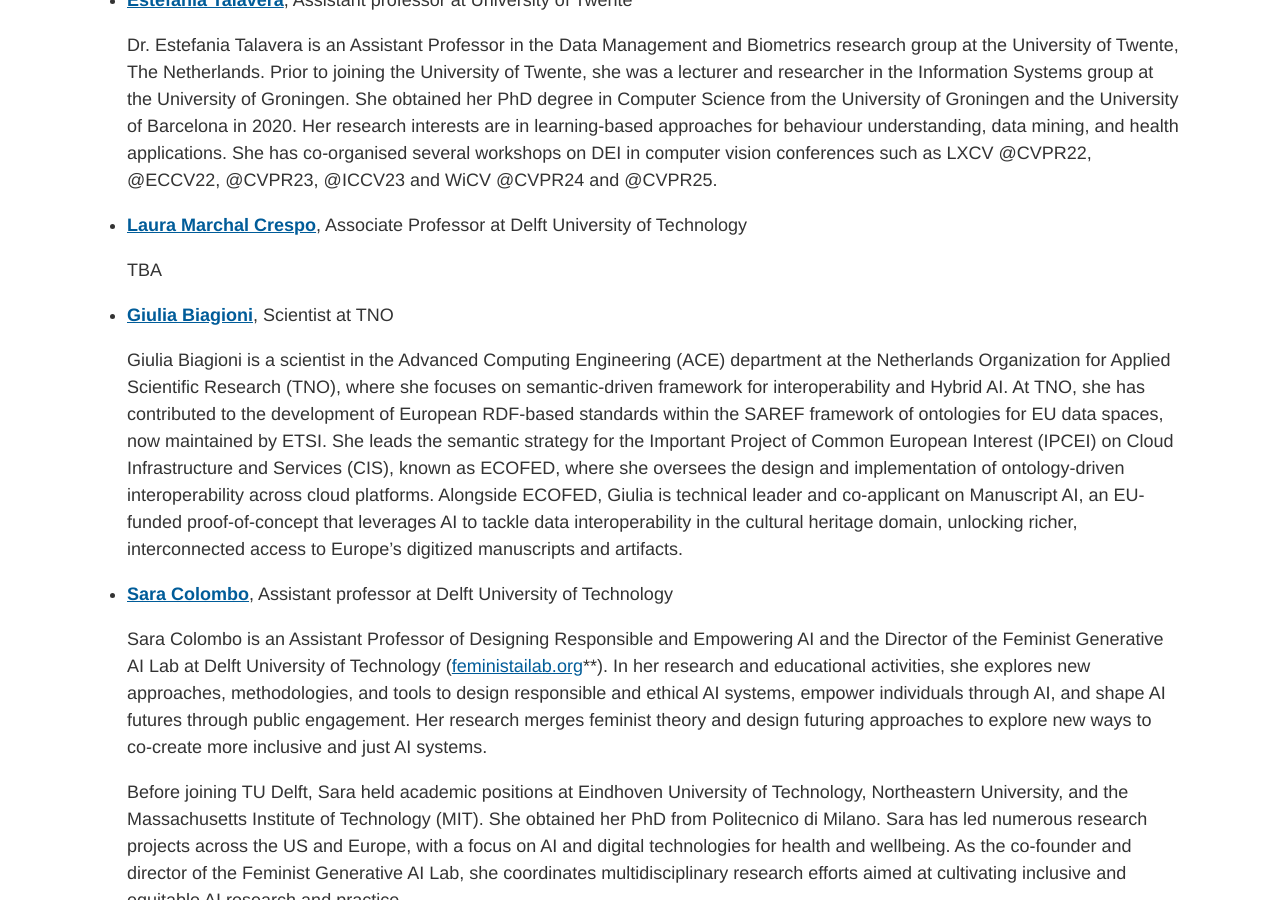
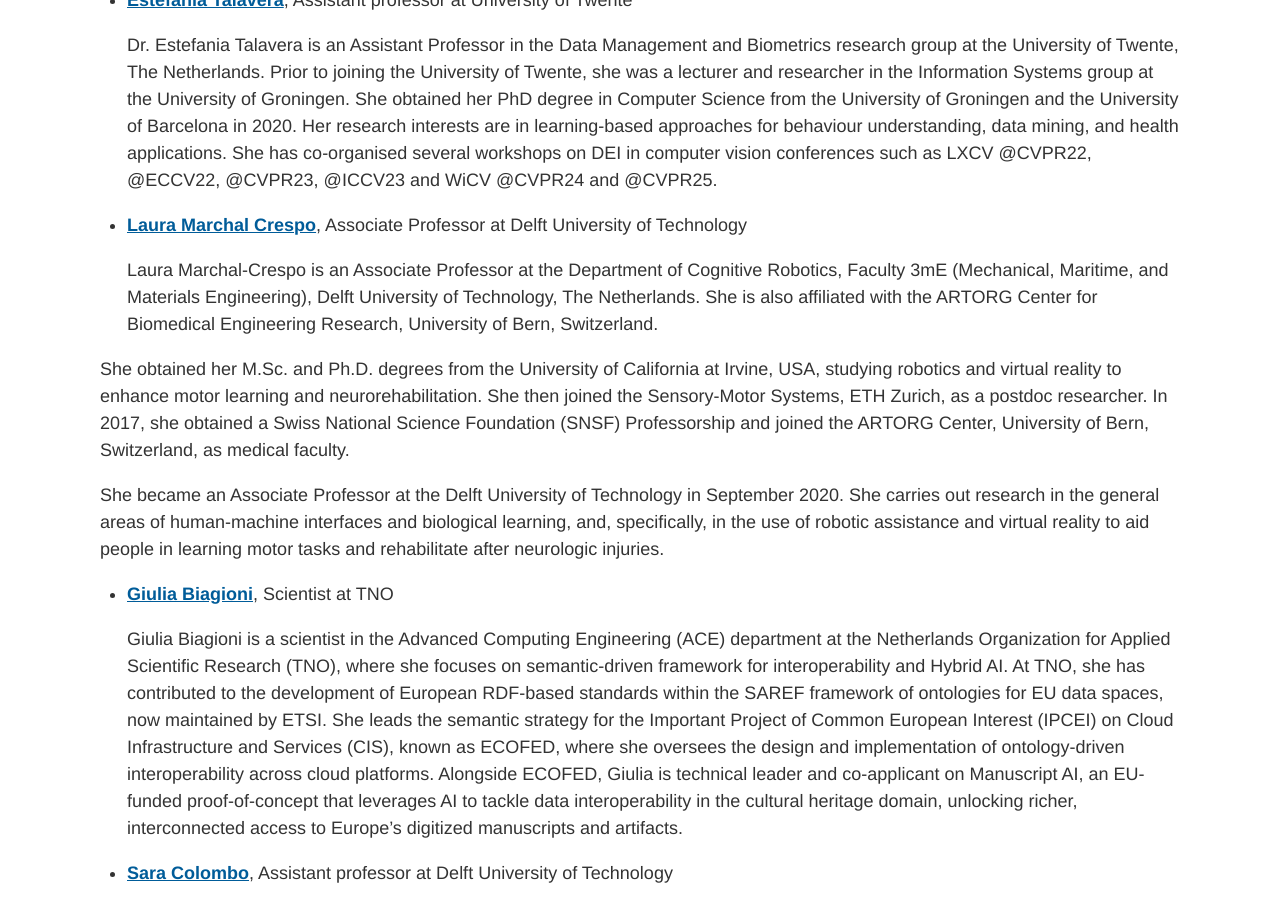
Before and after one commit to alice-and-eve/2025, a Jekyll site: the page built from index.md, in a window 1280 px wide and 900 px high, scrolled down 5192 px. Built offline with Jekyll 4.4.1, drawn with Linux system fonts in a browser that asks for light colours.

Commit message:
Update index.md

```diff
--- a/index.md
+++ b/index.md
@@ -121,7 +121,11 @@
 
 - **<a href="https://www.tudelft.nl/en/staff/l.marchalcrespo/" target="_blank" rel="noopener noreferrer">Laura Marchal Crespo</a>**, Associate Professor at Delft University of Technology
 
-  TBA
+  Laura Marchal-Crespo is an Associate Professor at the Department of Cognitive Robotics, Faculty 3mE (Mechanical, Maritime, and Materials Engineering), Delft University of Technology, The Netherlands. She is also affiliated with the ARTORG Center for Biomedical Engineering Research, University of Bern, Switzerland.
+
+She obtained her M.Sc. and Ph.D. degrees from the University of California at Irvine, USA, studying robotics and virtual reality to enhance motor learning and neurorehabilitation. She then joined the Sensory-Motor Systems, ETH Zurich, as a postdoc researcher. In 2017, she obtained a Swiss National Science Foundation (SNSF) Professorship and joined the ARTORG Center, University of Bern, Switzerland, as medical faculty.
+
+She became an Associate Professor at the Delft University of Technology in September 2020. She carries out research in the general areas of human-machine interfaces and biological learning, and, specifically, in the use of robotic assistance and virtual reality to aid people in learning motor tasks and rehabilitate after neurologic injuries.
 
 - **<a href="https://www.linkedin.com/in/giulia-biagioni/" target="_blank" rel="noopener noreferrer">Giulia Biagioni</a>**, Scientist at TNO
 
```
